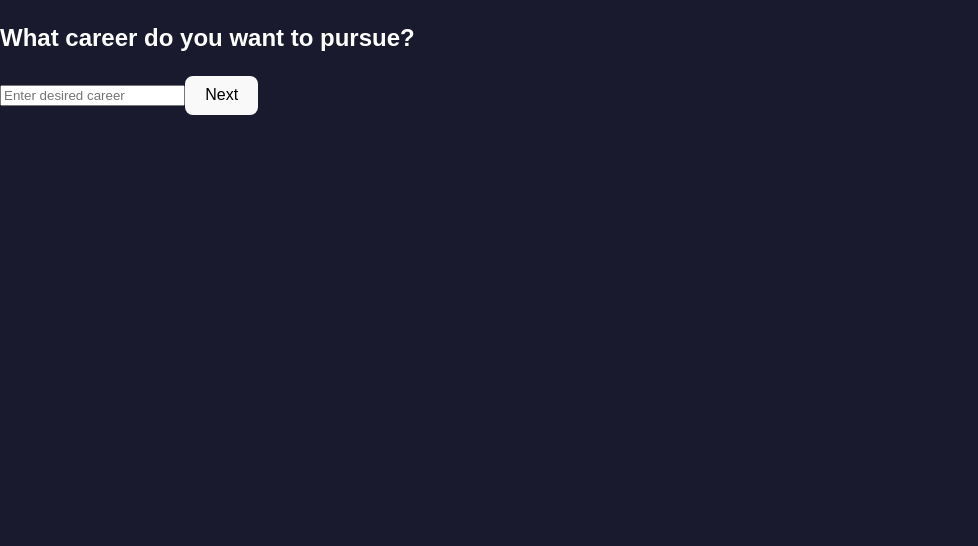
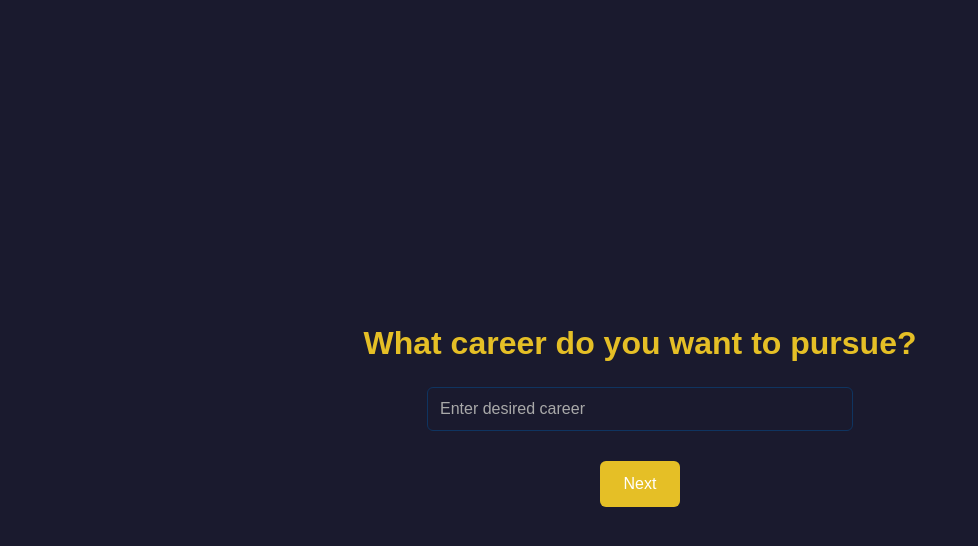
Before and after one commit to Chahanareddy/upable, a React (Vite) app in the folder frontend/: page /future-career in a window 1280 px wide. Shown: the top 546 px of the page, without its empty margins (0-978 px from the left). Built offline with nearby package versions, Linux system fonts and the light colour scheme.

Commit message:
Future career

```diff
--- /dev/null
+++ b/frontend/src/components/FutureCareer.css
@@ -0,0 +1,68 @@
+html, body, #root {
+    height: 100%;
+    margin: 0;
+    padding: 0;
+    font-family: 'Arial', sans-serif;
+    background-color: #1a1a2e;
+    color: #ffffff;
+  }
+
+  .container {
+    display: flex;
+    flex-direction: column;
+    justify-content: center;
+    align-items: center;
+    width: 100vw;
+    height: 100vh;
+    background-color: #1a1a2e;
+    box-sizing: border-box;
+    padding: 20px;
+  }
+
+  /* Title */
+  h2 {
+    font-size: 32px;
+    color: #e5bf26;
+    margin-bottom: 20px;
+    text-align: center;
+  }
+
+  /* Input box */
+  input {
+    width: 100%;
+    max-width: 400px;
+    padding: 12px;
+    border: 1px solid #0f3460;
+    border-radius: 6px;
+    font-size: 16px;
+    background-color: #1a1a2e;
+    color: #ffffff;
+    transition: border-color 0.3s ease, box-shadow 0.3s ease;
+    margin-bottom: 20px; /* Space below the input */
+  }
+
+
+  input::placeholder {
+    color: #a9a9a9; /* Light gray for placeholder text */
+  }
+
+  input:focus {
+    outline: none;
+    border-color: #e5bf26;
+    box-shadow: 0 0 8px rgba(233, 69, 96, 0.5); /* Glow effect */
+  }
+
+  .btn{
+    background-color: #e5bf26;
+    color: white;
+    padding: 14px 24px;
+    border: none;
+    border-radius: 6px;
+    font-size: 16px;
+    cursor: pointer;
+    transition: background-color 0.3s ease;
+  }
+
+  .btn:hover {
+    background-color: #c5a41f;
+  }
--- a/frontend/src/components/FutureCareer.jsx
+++ b/frontend/src/components/FutureCareer.jsx
@@ -1,5 +1,6 @@
 import { useState } from "react";
 import { useNavigate, useLocation } from "react-router-dom";
+import './FutureCareer.css';
 
 function FutureCareer() {
   const [career, setCareer] = useState("");
@@ -8,8 +9,13 @@ function FutureCareer() {
   const { job } = location.state || {};
 
   const handleNext = () => {
+    console.log("Next button clicked");
     if (career.trim() !== "") {
+      console.log("Navigating to /results");
       navigate("/results", { state: { job, career } });
+    } else {
+      console.log("Career input is empty");
+      alert("Please enter a career before proceeding.");
     }
   };
 
@@ -23,7 +29,7 @@ function FutureCareer() {
         value={career}
         onChange={(e) => setCareer(e.target.value)}
       />
-      <button onClick={handleNext}>Next</button>
+      <button type="button" className="btn btn-primary" onClick={handleNext}>Next</button>
     </div>
   );
 }
--- a/frontend/src/components/UserInfo.css
+++ b/frontend/src/components/UserInfo.css
@@ -26,34 +26,33 @@ html, body, #root {
     box-shadow: 0 4px 8px rgba(0, 0, 0, 0.3); /* Subtle shadow for depth */
   }
 
-  /* Section title */
   .section-title {
     font-size: 32px;
-    color: #87e945;
+    color: #e5bf26;
     margin-bottom: 20px;
     text-align: center;
   }
 
-  /* Form styling */
+  /* Form */
   .user-info-form {
     display: flex;
     flex-direction: column;
   }
 
-  /* Form group styling */
+
   .form-group {
     margin-bottom: 20px;
   }
 
-  /* Form label styling */
+
   .form-label {
     font-weight: bold;
     margin-bottom: 8px;
     display: block;
-    color: #ffffff; /* White text for labels */
+    color: #e5bf26
   }
 
-  /* Form input and select styling */
+
   .form-input,
   .form-select {
     width: 100%;
@@ -77,12 +76,12 @@ html, body, #root {
   .form-input:focus,
   .form-select:focus {
     outline: none;
-    border-color: #87e945;
+    border-color: #e5bf26;
     box-shadow: 0 0 8px rgba(233, 69, 96, 0.5); /* Glow effect */
   }
 
   .btn {
-    background-color: #87e945;
+    background-color:#e5bf26;;
     color: white;
     padding: 14px 24px;
     border: none;
@@ -95,5 +94,5 @@ html, body, #root {
 
 
   .btn:hover {
-    background-color: #3e880d;
+    background-color: #c5a41f;
   }
--- a/frontend/src/components/UserInfo.jsx
+++ b/frontend/src/components/UserInfo.jsx
@@ -1,6 +1,6 @@
 import { useState } from "react";
 import { useNavigate } from "react-router-dom";
-import './UserInfo.css'; // Import a CSS file for styling
+import './UserInfo.css';
 
 function UserInfo() {
   const [formData, setFormData] = useState({
```
